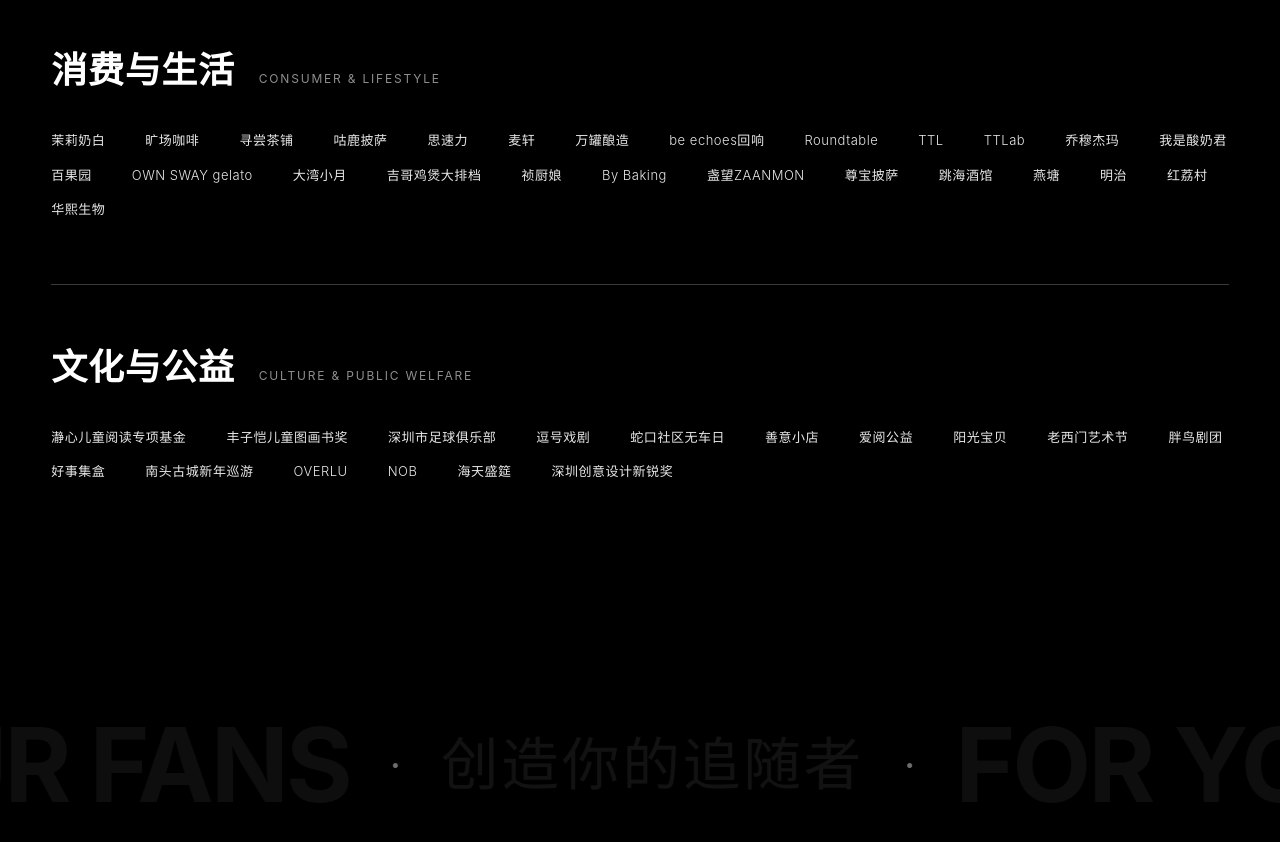
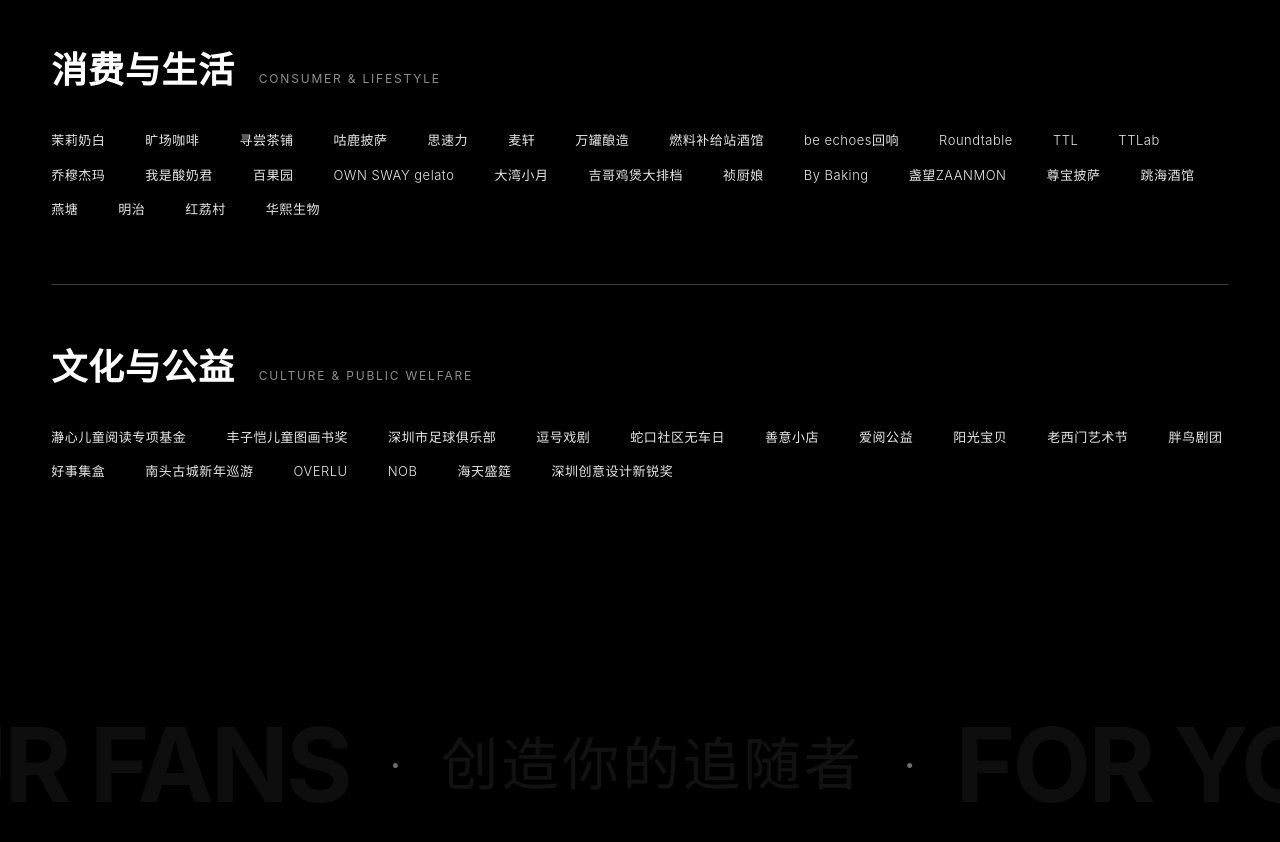
Before and after one commit to 0318michel-tech/fans-website, a plain HTML site: page client.html in a window 1280 px wide. Shown: the part 1100-1942 px from the top of the page. Drawn offline with Linux system fonts and the light colour scheme.

Commit message:
update client.html

```diff
--- a/client.html
+++ b/client.html
@@ -129,6 +129,7 @@
         <a href="project.html#case-28" class="client-name">思速力</a>
         <a href="project.html#case-51" class="client-name">麦轩</a>
         <a href="project.html#case-54" class="client-name">万罐酿造</a>
+        <a href="project.html#case-78" class="client-name">燃料补给站酒馆</a>
         <a href="project.html#case-33" class="client-name">be echoes回响</a>
         <a href="project.html#case-36" class="client-name">Roundtable</a>
         <a href="project.html#case-57" class="client-name">TTL</a>
```
